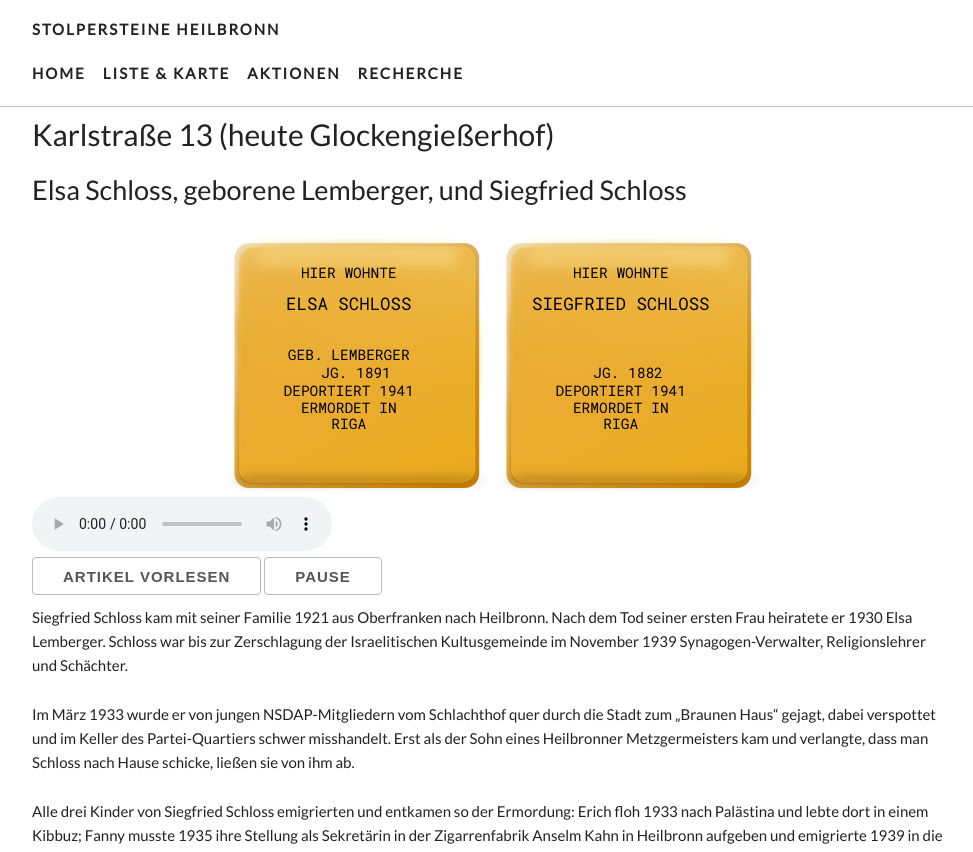
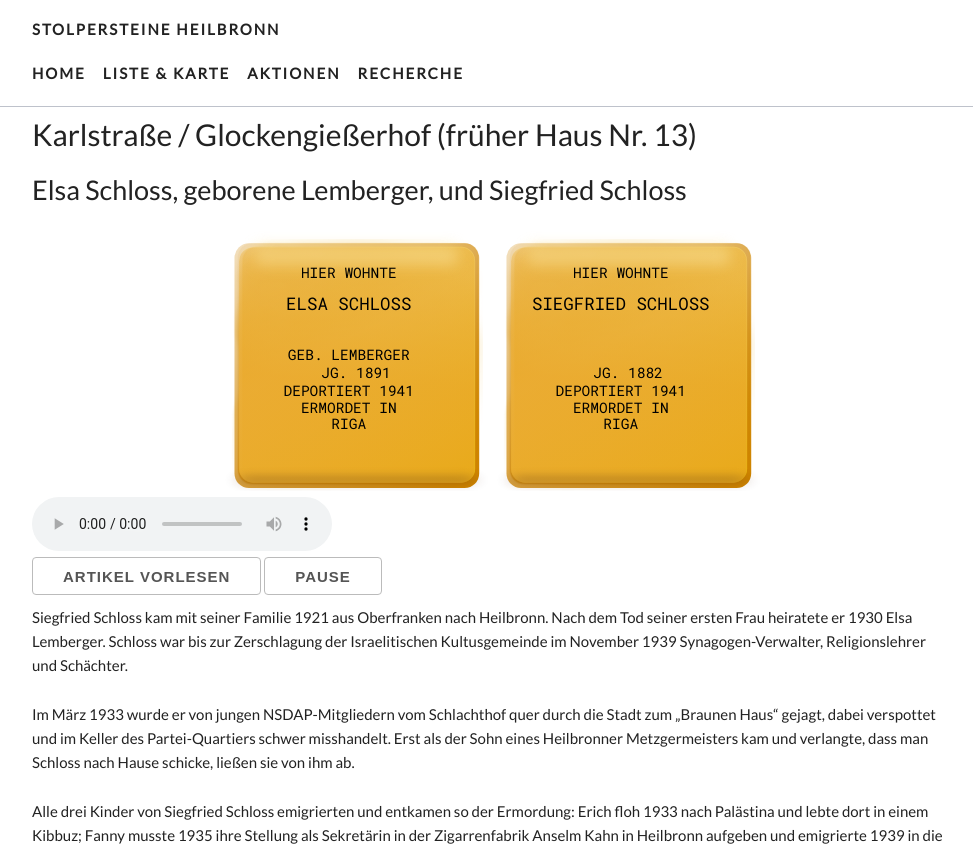
Before and after one commit to opendata-heilbronn/stolpersteine, a Jekyll site: the page built from _list/karlstr-13.md, in a window 1280 px wide and 900 px high, cut to the strip 0-852 px from the top of the window. Shown: the whole strip, without its empty margins (148-1121 px from the left). Built offline with Jekyll 4.4.1, drawn with Linux system fonts in a browser that asks for light colours; nearby versions of some CDN libraries; some web fonts are replaced.

Commit message:
Updated Karlstr 13

```diff
--- a/_list/karlstr-13.md
+++ b/_list/karlstr-13.md
@@ -1,5 +1,5 @@
 ---
-title: Karlstraße 13 (heute Glockengießerhof)
+title: Karlstraße / Glockengießerhof (früher Haus Nr. 13)
 date: 2011-04-15 00:00:00 Z
 position: 22
 names: Elsa Schloss, geborene Lemberger, und Siegfried Schloss
```
